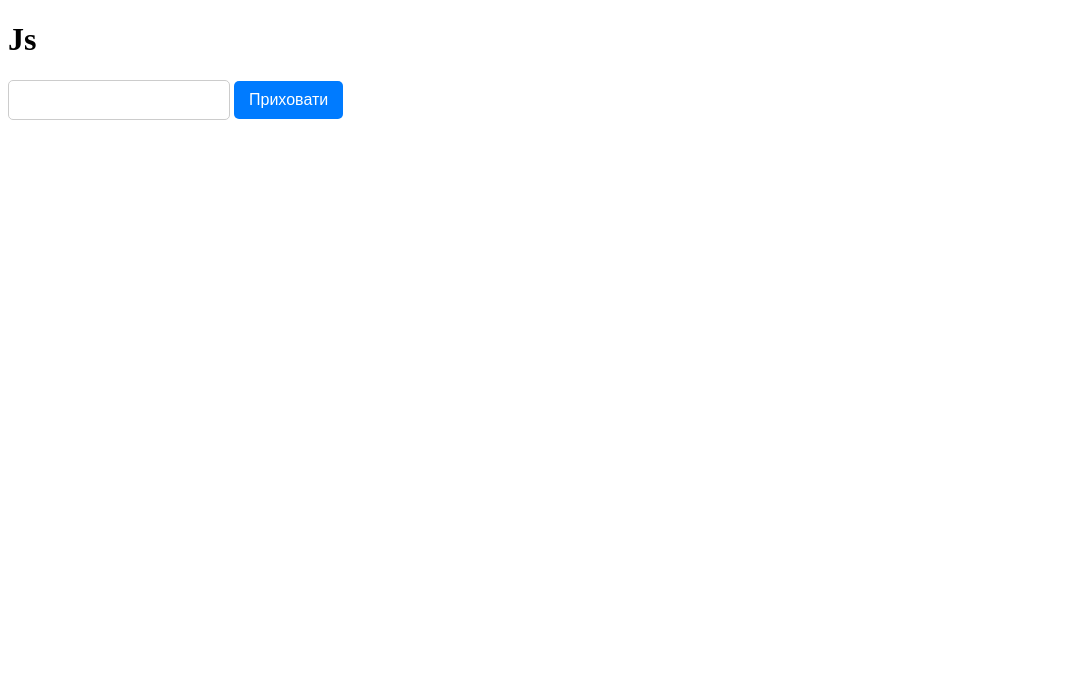
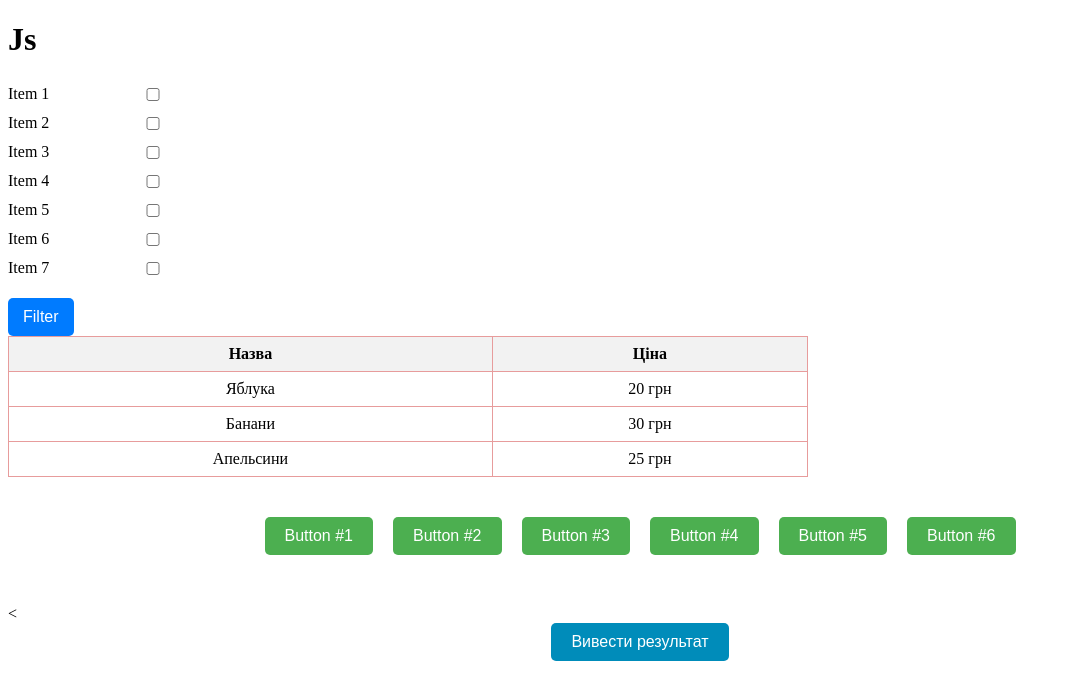
Before and after one commit to BulatovaTati/Blended110, a plain HTML site: page index.html in a window 1280 px wide. Shown: the whole page, without its empty margins (0-1071 px from the left). Drawn offline with Linux system fonts and the light colour scheme.

Commit message:
task-4.1

```diff
--- a/index.html
+++ b/index.html
@@ -10,10 +10,90 @@
     <h1>Js</h1>
     <ul class="stats"></ul>
     <!-- Task 4 -->
-    <div>
+    <!-- <div>
       <input id="passwordInput" type="text" />
       <button id="passwordButton">Приховати</button>
+    </div> -->
+    <!-- Task 6 -->
+
+    <div>
+      <form class="checkboxForm">
+        <div class="checkboxList">
+          <div class="checkboxWrapper">
+            <label for="checkbox1">Item 1</label>
+            <input type="checkbox" id="checkbox1" />
+          </div>
+          <div class="checkboxWrapper">
+            <label for="checkbox2">Item 2</label>
+            <input type="checkbox" id="checkbox2" />
+          </div>
+          <div class="checkboxWrapper">
+            <label for="checkbox3">Item 3</label>
+            <input type="checkbox" id="checkbox3" />
+          </div>
+          <div class="checkboxWrapper">
+            <label for="checkbox4">Item 4</label>
+            <input type="checkbox" id="checkbox4" />
+          </div>
+          <div class="checkboxWrapper">
+            <label for="checkbox5">Item 5</label>
+            <input type="checkbox" id="checkbox5" />
+          </div>
+          <div class="checkboxWrapper">
+            <label for="checkbox6">Item 6</label>
+            <input type="checkbox" id="checkbox6" />
+          </div>
+          <div class="checkboxWrapper">
+            <label for="checkbox7">Item 7</label>
+            <input type="checkbox" id="checkbox7" />
+          </div>
+        </div>
+        <button type="submit">Filter</button>
+      </form>
     </div>
+
+    <!-- Task 8 -->
+
+    <table id="productTable">
+      <thead>
+        <tr>
+          <th>Назва</th>
+          <th>Ціна</th>
+        </tr>
+      </thead>
+      <tbody>
+        <tr>
+          <td>Яблука</td>
+          <td>20 грн</td>
+        </tr>
+        <tr>
+          <td>Банани</td>
+          <td>30 грн</td>
+        </tr>
+        <tr>
+          <td>Апельсини</td>
+          <td>25 грн</td>
+        </tr>
+      </tbody>
+    </table>
+    <div id="productDetails"></div>
+<!-- Task 9 -->
+
+    <div>
+      <div class="statList">
+        <button class="calcButton" data-number="5">Button #1</button>
+        <button class="calcButton" data-number="2">Button #2</button>
+        <button class="calcButton" data-number="10">Button #3</button>
+        <button class="calcButton" data-number="50">Button #4</button>
+        <button class="calcButton" data-number="0">Button #5</button>
+        <button class="calcButton" data-number="20">Button #6</button>
+      </div>
+      <
+</div>
+      <button id="resultButton">Вивести результат</button>
+      <div id="resultSection"></div>
+    </div>
+
     <!-- <script type="module" src="./js/lesson-1.js"></script> -->
     <!-- <script type="module" src="./js/lesson-2.js"></script> -->
     <!-- <script type="module" src="./js/lesson-3.js"></script> -->
--- a/js/lesson-4.js
+++ b/js/lesson-4.js
@@ -142,17 +142,45 @@
 // "Розкрити", при повторному натисканні текст знову стає доступним
 // і кнопка набуває початкового вигляду.
 
-const input = document.querySelector("#passwordInput");
-const btn = document.querySelector("#passwordButton");
+// const input = document.querySelector("#passwordInput");
+// const btn = document.querySelector("#passwordButton");
 
-btn.addEventListener("click", onBtnClick);
+// btn.addEventListener("click", onBtnClick);
 
-function onBtnClick() {
-  if (btn.textContent === "Розкрити") {
-    btn.textContent = "Приховати";
-    input.style.color = "inherit";
-  } else {
-    btn.textContent = "Розкрити";
-    input.style.color = "transparent";
-  }
-}
+// function onBtnClick() {
+//   if (btn.textContent === "Розкрити") {
+//     btn.textContent = "Приховати";
+//     input.style.color = "inherit";
+//   } else {
+//     btn.textContent = "Розкрити";
+//     input.style.color = "transparent";
+//   }
+// }
+
+// 6. Видалити зі списку елементи, які позначені.
+
+// const form = document.querySelector(".checkboxForm");
+// const list = document.querySelector(".checkboxList");
+// const items = document.querySelectorAll(".checkboxWrapper");
+
+// form.addEventListener("submit", (event) => {
+//   event.preventDefault();
+//   const newArr = [];
+//   items.forEach((item) => {
+//     if (!item.lastElementChild.checked) newArr.push(item);
+//     console.log(newArr);
+//   });
+//   list.innerHTML = "";
+//   if (newArr.length === 0) {
+//     list.innerHTML = "ups";
+//   } else {
+//     list.append(...newArr);
+//   }
+// });
+//////////////////////////////////////////////////////////
+//  8. При натисканні на будь-який рядок у табличці відобразіть
+//  повідомлення з назвою продукту та його ціною.
+//  "Ви вибрали <product> за <price>".
+// 9. При натисканні на кожну з кнопок підсумовуються значення з data-атрибутів.
+// За натисканням на кнопку "Вивести результат" виводиться сума значення, а також статистика з
+// інформацією про те, яка кнопка була натиснута скільки разів.
--- a/styles.css
+++ b/styles.css
@@ -74,3 +74,92 @@ button {
 button:hover {
   background-color: #0056b3; /* Темніший відтінок при наведенні */
 }
+
+.checkboxList {
+  display: flex;
+  flex-direction: column;
+  align-items: flex-start;
+  margin-bottom: 15px;
+}
+
+.checkboxWrapper {
+  display: flex;
+  align-items: center;
+  margin: 5px 0;
+}
+
+/* Task 8 */
+
+#productTable {
+  border-collapse: collapse;
+  width: 800px;
+  text-align: center;
+  margin-bottom: 30px;
+}
+
+#productTable th,
+#productTable td {
+  border: 1px solid rgb(231, 156, 156);
+  padding: 8px;
+}
+
+#productTable th {
+  background-color: #f2f2f2;
+  font-weight: bold;
+}
+
+#productDetails {
+  font-weight: 700;
+  font-style: italic;
+  font-size: 24px;
+}
+
+/* Task 9 */
+
+.statList {
+  display: flex;
+  flex-wrap: wrap;
+  justify-content: center;
+  margin-bottom: 40px;
+}
+
+.calcButton {
+  background-color: #4caf50;
+  border: none;
+  color: white;
+  padding: 10px 20px;
+  text-align: center;
+  text-decoration: none;
+  display: inline-block;
+  font-size: 16px;
+  margin: 10px;
+  cursor: pointer;
+}
+
+.calcButton:hover {
+  background-color: #3e8e41;
+}
+
+#resultButton {
+  background-color: #008cba;
+  border: none;
+  color: white;
+  padding: 10px 20px;
+  text-align: center;
+  text-decoration: none;
+  display: block;
+  font-size: 16px;
+  margin: 10px;
+  cursor: pointer;
+  margin: 0 auto;
+}
+#resultButton:hover {
+  background-color: #006b9e;
+}
+
+#resultSection {
+  margin-top: 20px;
+  font-size: 18px;
+  font-weight: bold;
+  text-align: center;
+}
```
